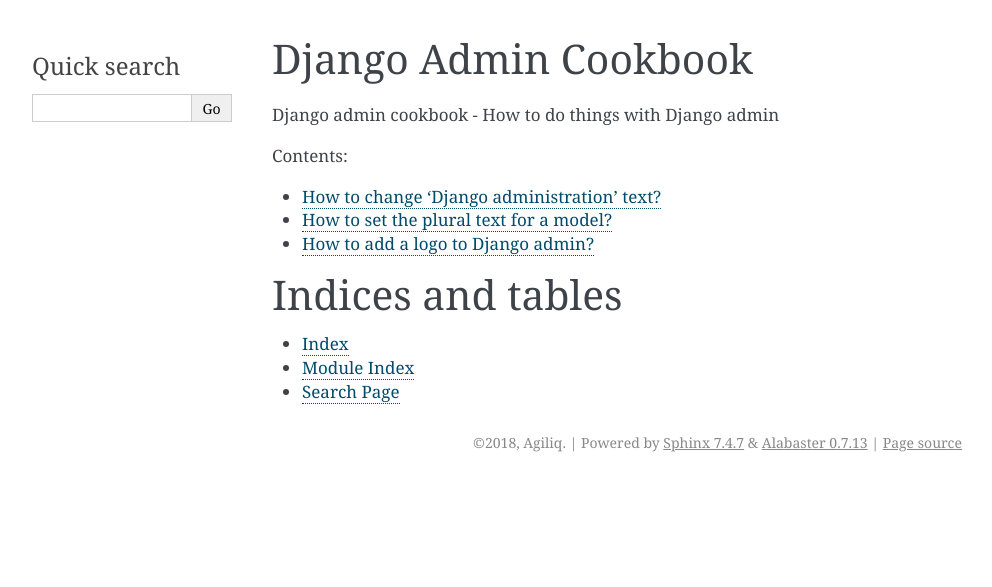
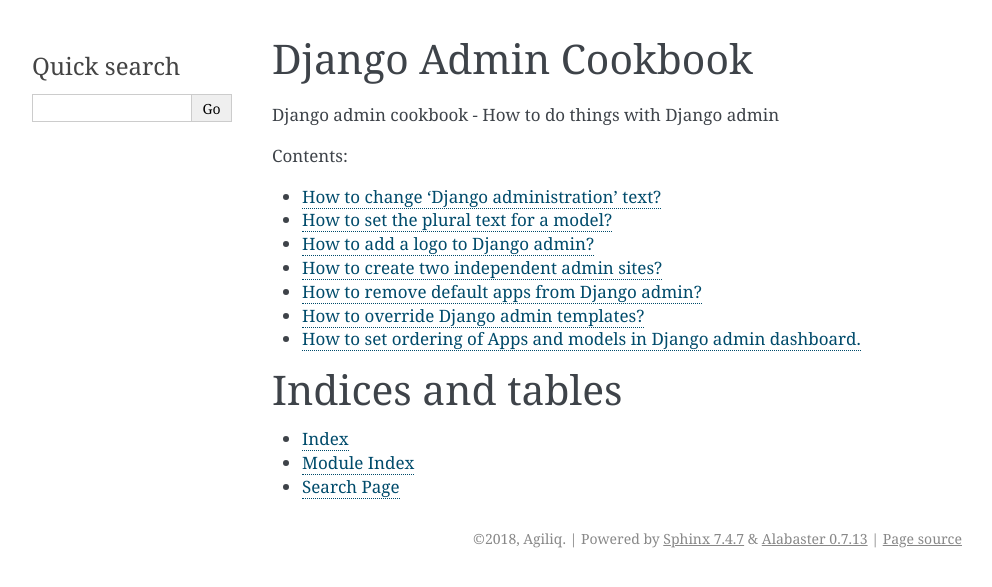
Before and after one commit to agiliq/django-admin-cookbook, a Sphinx documentation site: the page built from docs/index.rst, in a window 1280 px wide. Shown: the top 587 px of the page, without its empty margins (148-1140 px from the left). Built offline with Sphinx 7.4.7, drawn with Linux system fonts in a browser that asks for light colours.

Commit message:
Added more placeholder texts

```diff
--- a/docs/index.rst
+++ b/docs/index.rst
@@ -16,7 +16,10 @@
    change_text
    plural_text
    logo
-
+   two_admin
+   remove_default
+   override_default_templates
+   set_ordering
 
 
 Indices and tables
--- /dev/null
+++ b/docs/override_default_templates.rst
@@ -0,0 +1,2 @@
+How to override Django admin templates?
+===========================================================
--- /dev/null
+++ b/docs/remove_default.rst
@@ -0,0 +1,2 @@
+How to remove default apps from Django admin?
+===========================================================
--- /dev/null
+++ b/docs/set_ordering.rst
@@ -0,0 +1,2 @@
+How to set ordering of Apps and models in Django admin dashboard.
+=================================================================
--- /dev/null
+++ b/docs/two_admin.rst
@@ -0,0 +1,2 @@
+How to create two independent admin sites?
+===========================================================
```
